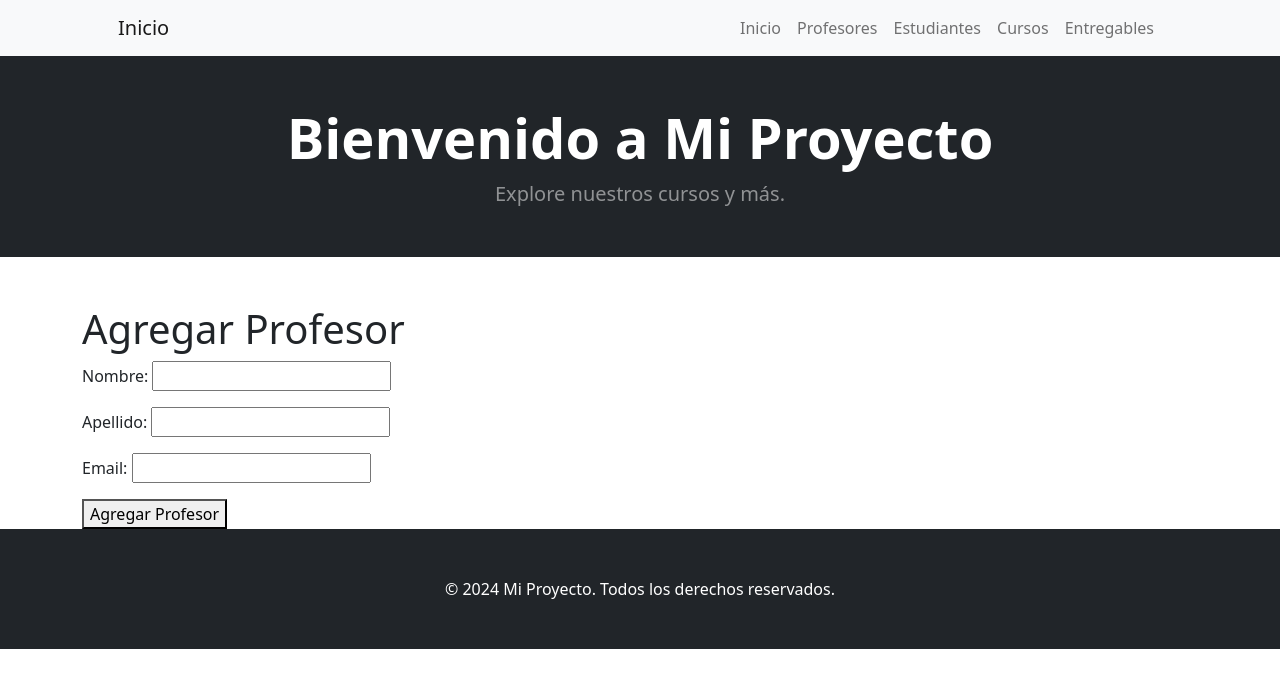
After one commit to sofimastro/Tercera_pre-entrega-Mastronardi, a Django app: page /AppCoder/profesor_formulario/ in a window 1280 px wide. The commit adds this page. Shown: the top 688 px of the page. Run offline with Django 5.2, Linux system fonts and the light colour scheme; some libraries are stand-ins or nearby versions.

Commit message:
formularios para todos los modelos

```diff
--- a/AppCoder/templates/AppCoder/base.html
+++ b/AppCoder/templates/AppCoder/base.html
@@ -31,10 +31,10 @@
             <div class="collapse navbar-collapse" id="navbarResponsive">
                 <ul class="navbar-nav ms-auto">
                     <li class="nav-item"><a class="nav-link" href="{% url 'index' %}">Inicio</a></li>
-                    <li class="nav-item"><a class="nav-link" href="{% url 'profesores_list' %}">Profesores</a></li>
-                    <li class="nav-item"><a class="nav-link" href="{% url 'estudiantes_list' %}">Estudiantes</a></li>
+                    <li class="nav-item"><a class="nav-link" href="{% url 'profesor_formulario' %}">Profesores</a></li>
+                    <li class="nav-item"><a class="nav-link" href="{% url 'estudiante_formulario' %}">Estudiantes</a></li>
                     <li class="nav-item"><a class="nav-link" href="{% url 'curso_formulario' %}">Cursos</a></li>
-                    <li class="nav-item"><a class="nav-link" href="{% url 'entregables_list' %}">Entregables</a></li>
+                    <li class="nav-item"><a class="nav-link" href="{% url 'entregable_formulario' %}">Entregables</a></li>
                 </ul>
             </div>
         </div>
--- /dev/null
+++ b/AppCoder/templates/AppCoder/profesor_formulario.html
@@ -0,0 +1,12 @@
+{% extends 'AppCoder/base.html' %}
+
+{% block title %} Formulario - Agregar Profesor {% endblock %}
+
+{% block main %}
+<h1>Agregar Profesor</h1>
+<form method="post">
+    {% csrf_token %}
+    {{ form.as_p }} <!-- Renderiza el formulario de profesor -->
+    <button type="submit">Agregar Profesor</button>
+</form>
+{% endblock %}
--- a/AppCoder/urls.py
+++ b/AppCoder/urls.py
@@ -1,10 +1,12 @@
-# AppCoder/urls.py
 from django.urls import path
 from . import views
 
 urlpatterns = [
     path('', views.index, name='index'),
     path('curso_formulario/', views.curso_formulario, name='curso_formulario'),
+    path('profesor_formulario/', views.crear_profesor, name='profesor_formulario'),
+    path('estudiante_formulario/', views.crear_estudiante, name='estudiante_formulario'),
+    path('entregable_formulario/', views.crear_entregable, name='entregable_formulario'),
     path('profesores/', views.profesores_list, name='profesores_list'),
     path('estudiantes/', views.estudiantes_list, name='estudiantes_list'),
     path('entregables/', views.entregables_list, name='entregables_list'),
--- a/AppCoder/views.py
+++ b/AppCoder/views.py
@@ -2,57 +2,69 @@ from django.shortcuts import render, redirect
 from .forms import CursoForm, EstudianteForm, ProfesorForm, EntregableForm, SearchForm
 from .models import Curso, Estudiante, Profesor, Entregable
 
-# Vista para crear objetos
-def crear_curso(request):
+# Vista para la página de inicio
+def index(request):
+    return render(request, 'AppCoder/index.html')
+
+# Vista para crear curso
+def curso_formulario(request):
     if request.method == 'POST':
         form = CursoForm(request.POST)
         if form.is_valid():
             form.save()
-            return redirect('listado_cursos')  # Redirige a una página de listado de cursos
+            # Redirigir a alguna página de éxito (lista de cursos, por ejemplo)
+            return redirect('curso_formulario')
     else:
         form = CursoForm()
-    return render(request, 'AppCoder/crear_curso.html', {'form': form})
+    return render(request, 'AppCoder/curso_formulario.html', {'form': form})
 
+# Vista para crear estudiante
 def crear_estudiante(request):
     if request.method == 'POST':
         form = EstudianteForm(request.POST)
         if form.is_valid():
             form.save()
-            return redirect('listado_estudiantes')  # Redirige a una página de listado de estudiantes
+            return redirect('estudiantes_list')  # Redirige a la lista de estudiantes
     else:
         form = EstudianteForm()
-    return render(request, 'AppCoder/crear_estudiante.html', {'form': form})
+    return render(request, 'AppCoder/estudiante_formulario.html', {'form': form})
 
+# Vista para crear profesor
 def crear_profesor(request):
     if request.method == 'POST':
         form = ProfesorForm(request.POST)
         if form.is_valid():
             form.save()
-            return redirect('listado_profesores')  # Redirige a una página de listado de profesores
+            return redirect('profesores_list')  # Redirige a la lista de profesores
     else:
         form = ProfesorForm()
-    return render(request, 'AppCoder/crear_profesor.html', {'form': form})
+    return render(request, 'AppCoder/profesor_formulario.html', {'form': form})
 
+# Vista para crear entregable
 def crear_entregable(request):
     if request.method == 'POST':
         form = EntregableForm(request.POST)
         if form.is_valid():
             form.save()
-            return redirect('listado_entregables')  # Redirige a una página de listado de entregables
+            return redirect('entregables_list')  # Redirige a la lista de entregables
     else:
         form = EntregableForm()
-    return render(request, 'AppCoder/crear_entregable.html', {'form': form})
+    return render(request, 'AppCoder/entregable_formulario.html', {'form': form})
 
-def curso_formulario(request):
-    if request.method == 'POST':
-        form = CursoForm(request.POST)
-        if form.is_valid():
-            form.save()
-            # Redirigir a alguna página de éxito
-    else:
-        form = CursoForm()
+# Vista para listar profesores
+def profesores_list(request):
+    profesores = Profesor.objects.all()
+    return render(request, 'AppCoder/profesores_list.html', {'profesores': profesores})
 
-    return render(request, 'AppCoder/curso_formulario.html', {'form': form})
+# Vista para listar estudiantes
+def estudiantes_list(request):
+    estudiantes = Estudiante.objects.all()
+    return render(request, 'AppCoder/estudiantes_list.html', {'estudiantes': estudiantes})
+
+# Vista para listar entregables
+def entregables_list(request):
+    entregables = Entregable.objects.all()
+    return render(request, 'AppCoder/entregables_list.html', {'entregables': entregables})
 
 # Vista para buscar objetos
 def buscar(request):
@@ -72,21 +84,3 @@ def buscar(request):
             'entregables': Entregable.objects.filter(nombre__icontains=query)
         }
     return render(request, 'AppCoder/buscar.html', {'form': form, 'results': results})
-
-def index(request):
-    return render(request, 'AppCoder/index.html')
-
-# Vista para listar profesores
-def profesores_list(request):
-    profesores = Profesor.objects.all()
-    return render(request, 'AppCoder/profesores_list.html', {'profesores': profesores})
-
-# Vista para listar estudiantes
-def estudiantes_list(request):
-    estudiantes = Estudiante.objects.all()
-    return render(request, 'AppCoder/estudiantes_list.html', {'estudiantes': estudiantes})
-
-# Vista para listar entregables
-def entregables_list(request):
-    entregables = Entregable.objects.all()
-    return render(request, 'AppCoder/entregables_list.html', {'entregables': entregables})
```
Also changed, not shown: AppCoder/templates/AppCoder/entregable_formulario.html (added, +12 -0 lines), AppCoder/templates/AppCoder/estudiante_formulario.html (added, +12 -0 lines), db.sqlite3, 4 other files.
